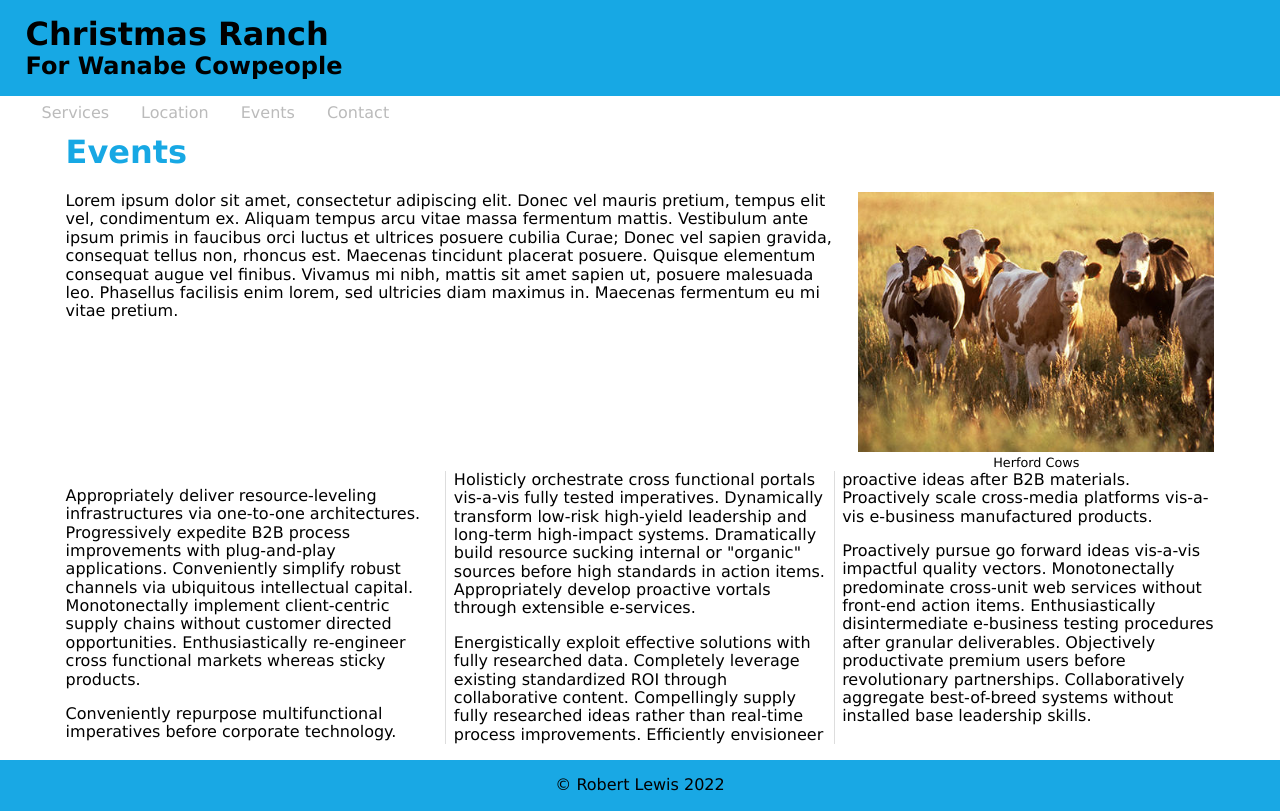
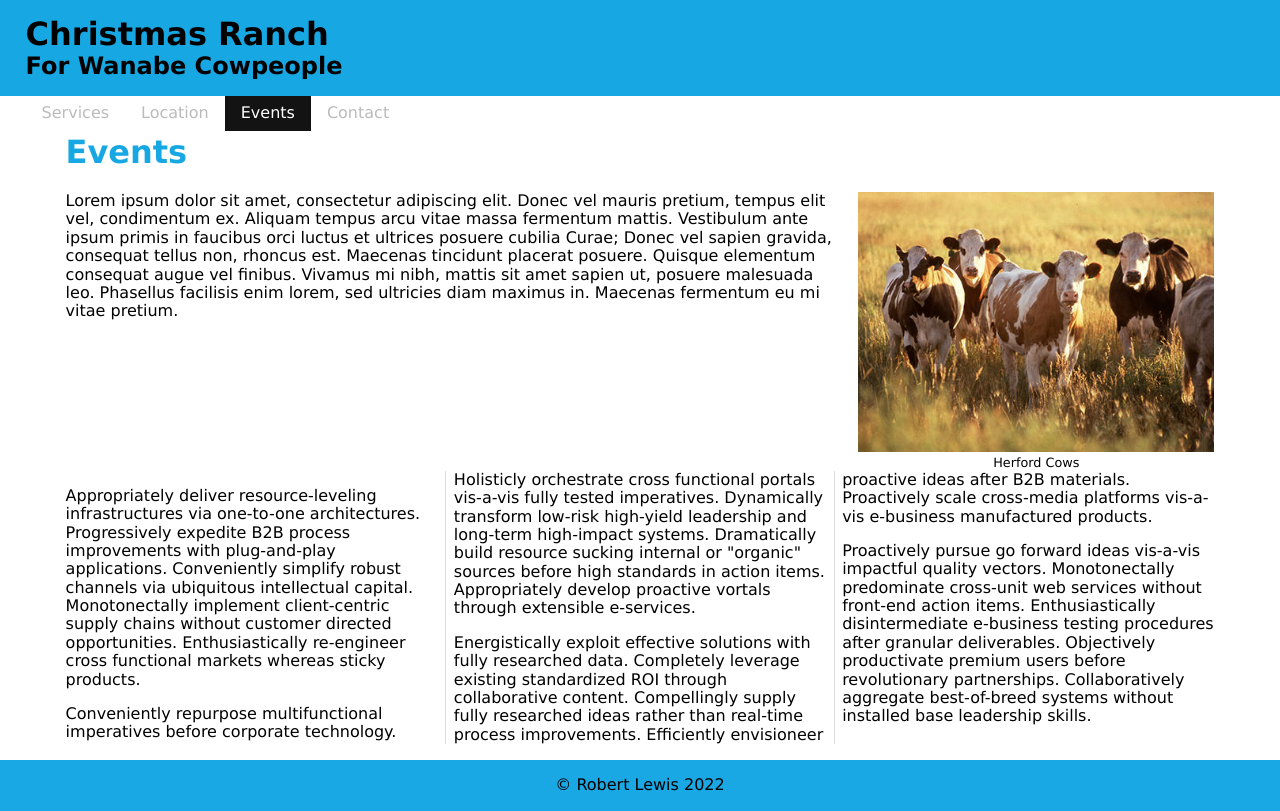
Before and after one commit to WebforURobertLewis/DGM2740-project01, a plain HTML site: page index.html in a window 1280 px wide. Drawn offline with Linux system fonts and the light colour scheme.

Commit message:
Added active class in CSS and HTML

```diff
--- a/css/large.css
+++ b/css/large.css
@@ -13,4 +13,8 @@ div.news{
     column-count: 3;
 }
 }
+.active{
+    background-color: #131313;
+    color: white;
+}
 /* End of Media Query*/
--- a/index.html
+++ b/index.html
@@ -28,7 +28,7 @@
 <ul>
   <li><a href="index.html">Services</a></li>
   <li><a href="#">Location</a></li>
-  <li><a href="#">Events</a></li>
+  <li><a class="active" href="#">Events</a></li>
   <li><a href="#">Contact</a></li>
 </ul>
 </nav>
```
